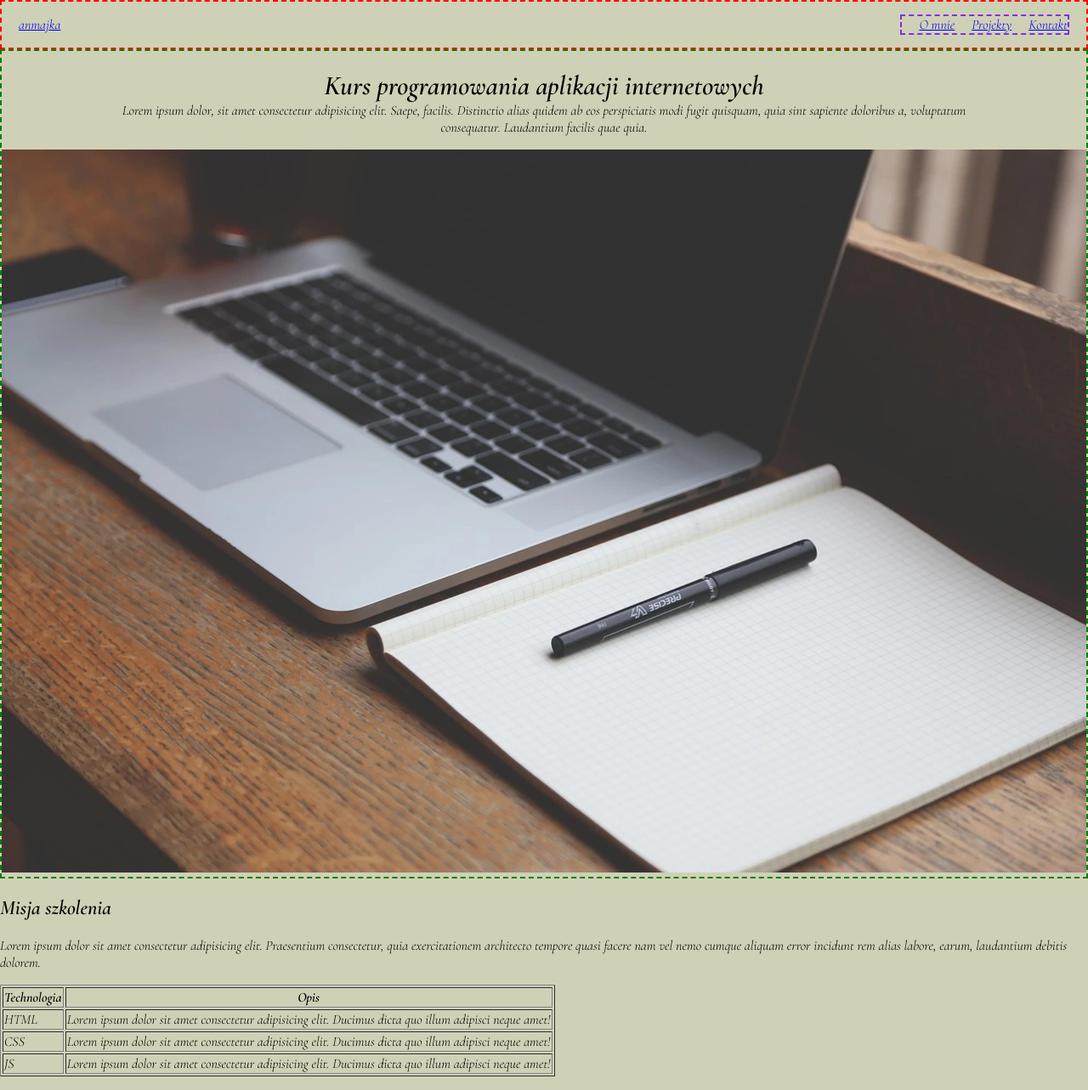
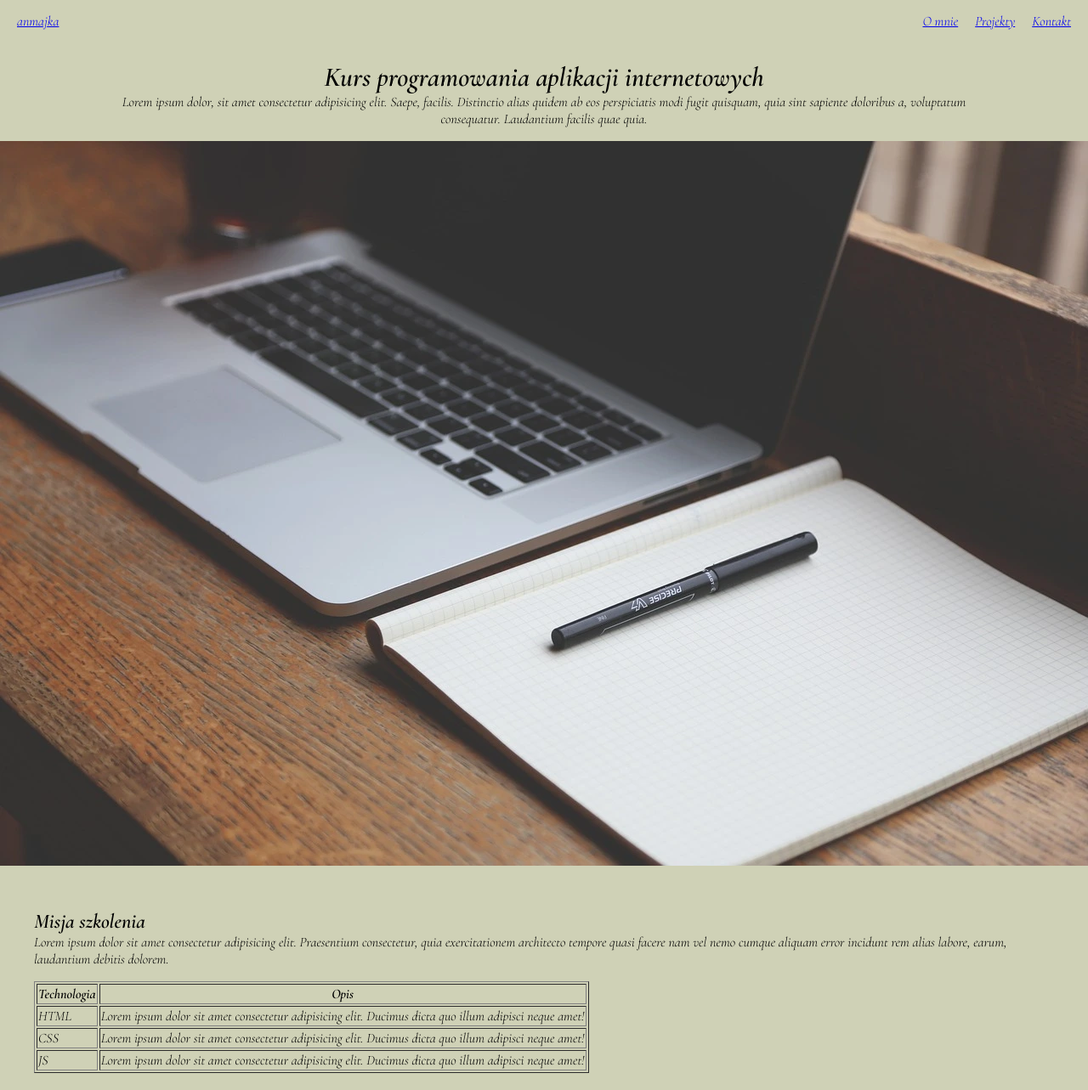
Before and after one commit to anmajka/anmajka.github.io, a plain HTML site: page index.html in a window 1280 px wide. Shown: the top 1283 px of the page at 85% size. Drawn offline with Linux system fonts and the light colour scheme.

Commit message:
css main article

```diff
--- a/style.css
+++ b/style.css
@@ -4,14 +4,12 @@ body {
   font-family: "Cormorant", serif;
 }
 nav {
-  border: 2px dashed red;
   display: flex;
   justify-content: space-between;
   align-items: center;
   padding: 15px 20px;
 }
 .navUl {
-  border: 2px dashed blueviolet;
   list-style: none;
   padding: 0;
   margin: 0;
@@ -21,7 +19,6 @@ nav {
   margin-left: 20px;
 }
 .bodyHeader {
-  border: 2px dashed green;
   text-align: center;
 }
 img {
@@ -36,3 +33,13 @@ p {
 .bodyHeader p {
   padding: 0 10%;
 }
+
+h2 {
+  margin-bottom: 0;
+}
+main,
+article {
+  max-width: 1200px;
+  margin: auto;
+  padding: 2vw;
+}
```
